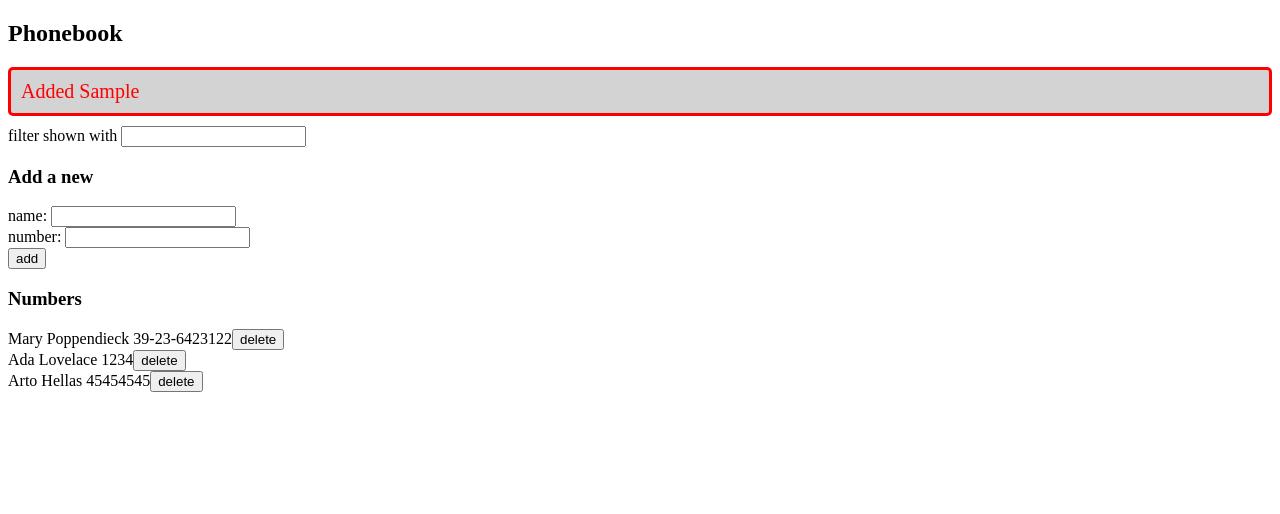
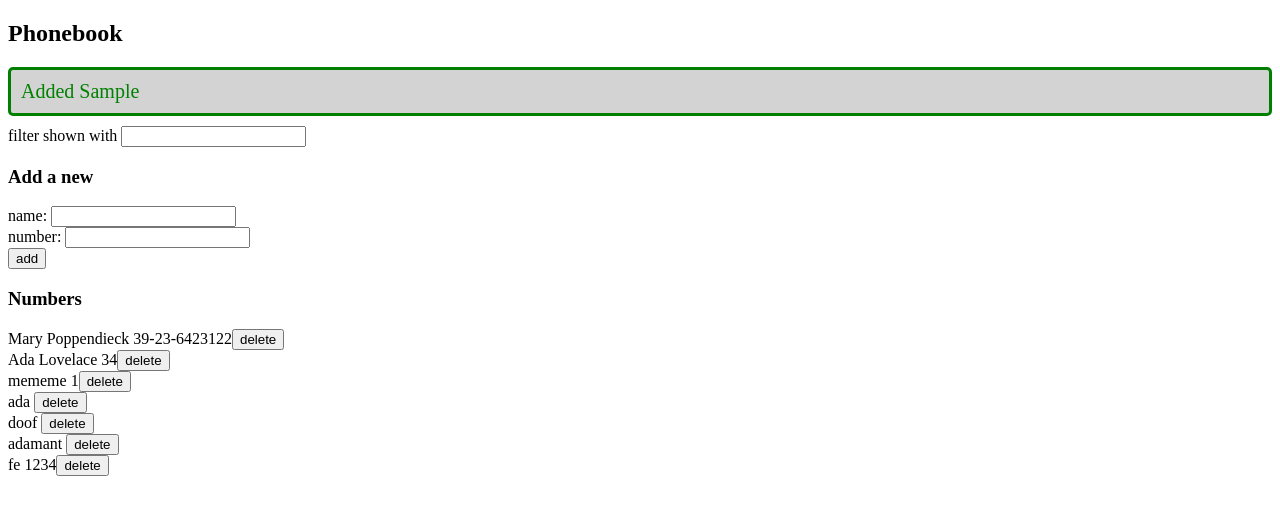
Before and after one commit to emjogale/fullstack, a React (Create React App) app in the folder part2/phonebook/: page / in a window 1280 px wide. Both pictures are taken after typing "Sample", "Sample" into the empty fields and a click on the button "add". Shown: the top 514 px of the page. Built offline with nearby package versions, Linux system fonts and the light colour scheme; no server answers; data requests are answered from the project's data file.

Commit message:
2.17 update to make successful and unsuccessful events look different

```diff
--- a/part2/phonebook/db.json
+++ b/part2/phonebook/db.json
@@ -7,13 +7,33 @@
     },
     {
       "name": "Ada Lovelace",
-      "number": "1234",
+      "number": "34",
       "id": 6
     },
     {
-      "name": "Arto Hellas",
-      "number": "45454545",
+      "name": "mememe",
+      "number": "1",
       "id": 7
+    },
+    {
+      "name": "ada",
+      "number": "",
+      "id": 8
+    },
+    {
+      "name": "doof",
+      "number": "",
+      "id": 9
+    },
+    {
+      "name": "adamant",
+      "number": "",
+      "id": 10
+    },
+    {
+      "name": "fe",
+      "number": "1234",
+      "id": 11
     }
   ]
 }
--- a/part2/phonebook/src/App.js
+++ b/part2/phonebook/src/App.js
@@ -12,6 +12,7 @@ const App = () => {
 	const [newNumber, setNewNumber] = useState("");
 	const [filter, setFilter] = useState("");
 	const [notificationMessage, setNotificationMessage] = useState(null);
+	const [status, setStatus] = useState(null);
 
 	const hook = () => {
 		personService.getAll().then((initialPeople) => {
@@ -21,12 +22,16 @@ const App = () => {
 
 	useEffect(hook, []);
 
-	// TODO : refactor to extract notofication function to avoid repetition?
+	const handleNameChange = (event) => {
+		setNewName(event.target.value);
+	};
 
-	const removeNotification = () => {
-		setTimeout(() => {
-			setNotificationMessage(null);
-		}, 5000);
+	const handleNumberChange = (event) => {
+		setNewNumber(event.target.value);
+	};
+
+	const handleFilterChange = (event) => {
+		setFilter(event.target.value);
 	};
 
 	const addPerson = (event) => {
@@ -53,7 +58,11 @@ const App = () => {
 						);
 					});
 				setNotificationMessage(`Updated number for ${newName}`);
-				removeNotification();
+				setStatus("success");
+				setTimeout(() => {
+					setNotificationMessage(null);
+					setStatus(null);
+				}, 3000);
 				setNewName("");
 				setNewNumber("");
 			}
@@ -61,24 +70,18 @@ const App = () => {
 			personService.create(personObject).then((response) => {
 				setPersons(persons.concat(response));
 			});
-			setNotificationMessage(`Added ${newName}`);
-			removeNotification();
 			setNewName("");
 			setNewNumber("");
+			setStatus("success");
+			setNotificationMessage(`Added ${newName}`);
+			setTimeout(() => {
+				setNotificationMessage(null);
+				setStatus(null);
+			}, 3000);
 		}
 	};
 
-	const handleNameChange = (event) => {
-		setNewName(event.target.value);
-	};
-
-	const handleNumberChange = (event) => {
-		setNewNumber(event.target.value);
-	};
-
-	const handleFilterChange = (event) => {
-		setFilter(event.target.value);
-	};
+	// TODO add in success message for deleting someone
 
 	const handleDeleteOf = (person) => {
 		const yes = window.confirm(`Delete ${person.name} ?`);
@@ -86,10 +89,15 @@ const App = () => {
 			personService
 				.deleteItem(person.id)
 				.then(setPersons(persons.filter((p) => p.id !== person.id)))
-				.catch(() => {
+				.catch((error) => {
 					setNotificationMessage(
-						`'${person.name}' has already been deleted from the server`
+						`'${person.name}' was already removed from server`
 					);
+					setStatus("error");
+					setTimeout(() => {
+						setNotificationMessage(null);
+						setStatus(null);
+					}, 3000);
 				});
 		}
 	};
@@ -98,7 +106,7 @@ const App = () => {
 		<div>
 			<h2>Phonebook</h2>
 
-			<Notification message={notificationMessage} />
+			<Notification message={notificationMessage} status={status} />
 
 			<Filter onChange={handleFilterChange} filter={filter} />
 
--- a/part2/phonebook/src/components/Notification.js
+++ b/part2/phonebook/src/components/Notification.js
@@ -1,9 +1,8 @@
-const Notification = ({ message }) => {
-	if (message === null) {
-		return null;
+const Notification = ({ message, status }) => {
+	if (message) {
+		return <div className={status}>{message}</div>;
 	}
-
-	return <div className="error">{message}</div>;
+	return null;
 };
 
 export default Notification;
--- a/part2/phonebook/src/index.css
+++ b/part2/phonebook/src/index.css
@@ -7,3 +7,13 @@
 	padding: 10px;
 	margin-bottom: 10px;
 }
+
+.success {
+	color: green;
+	background: lightgrey;
+	font-size: 20px;
+	border-style: solid;
+	border-radius: 5px;
+	padding: 10px;
+	margin-bottom: 10px;
+}
```
